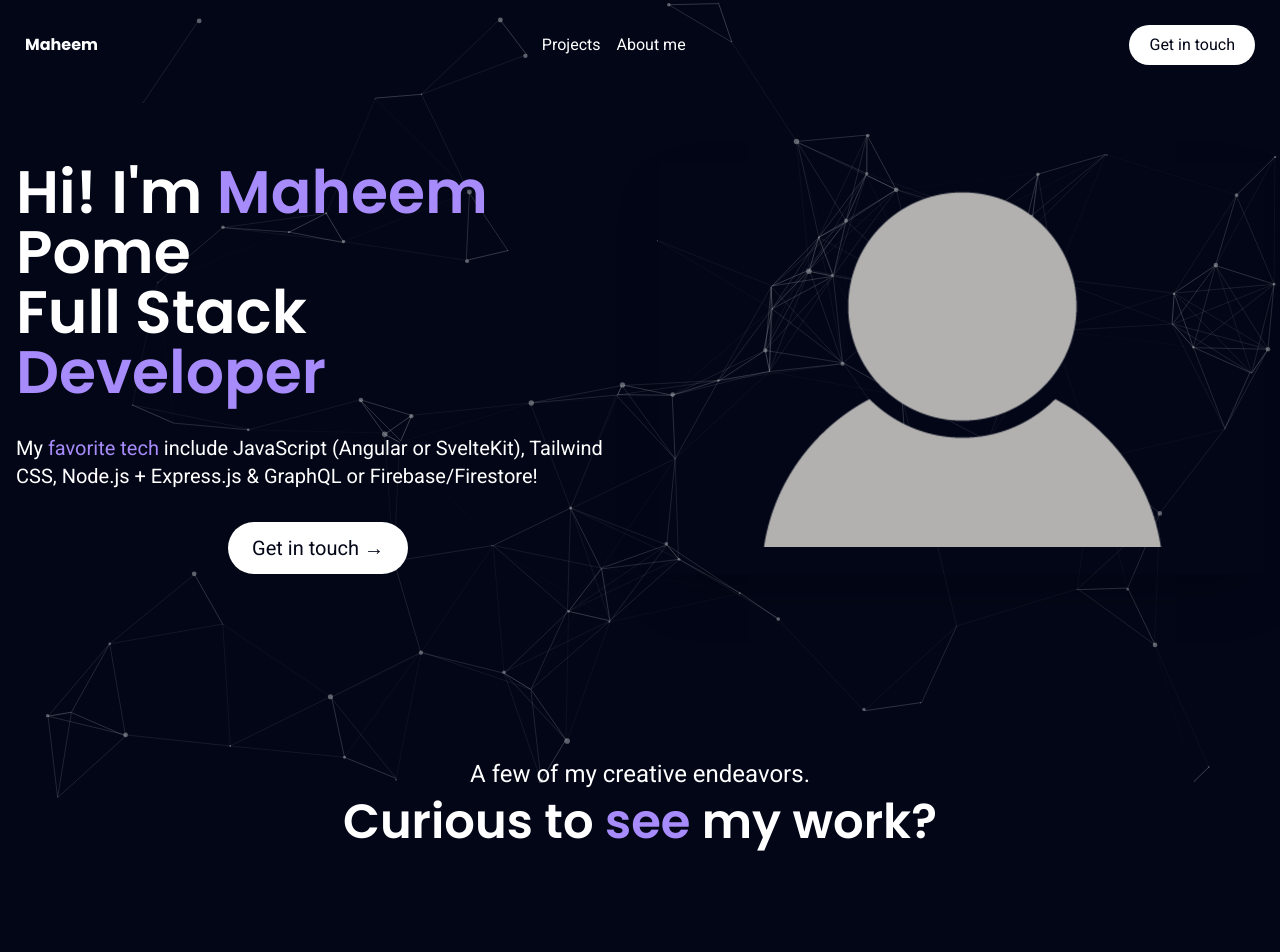
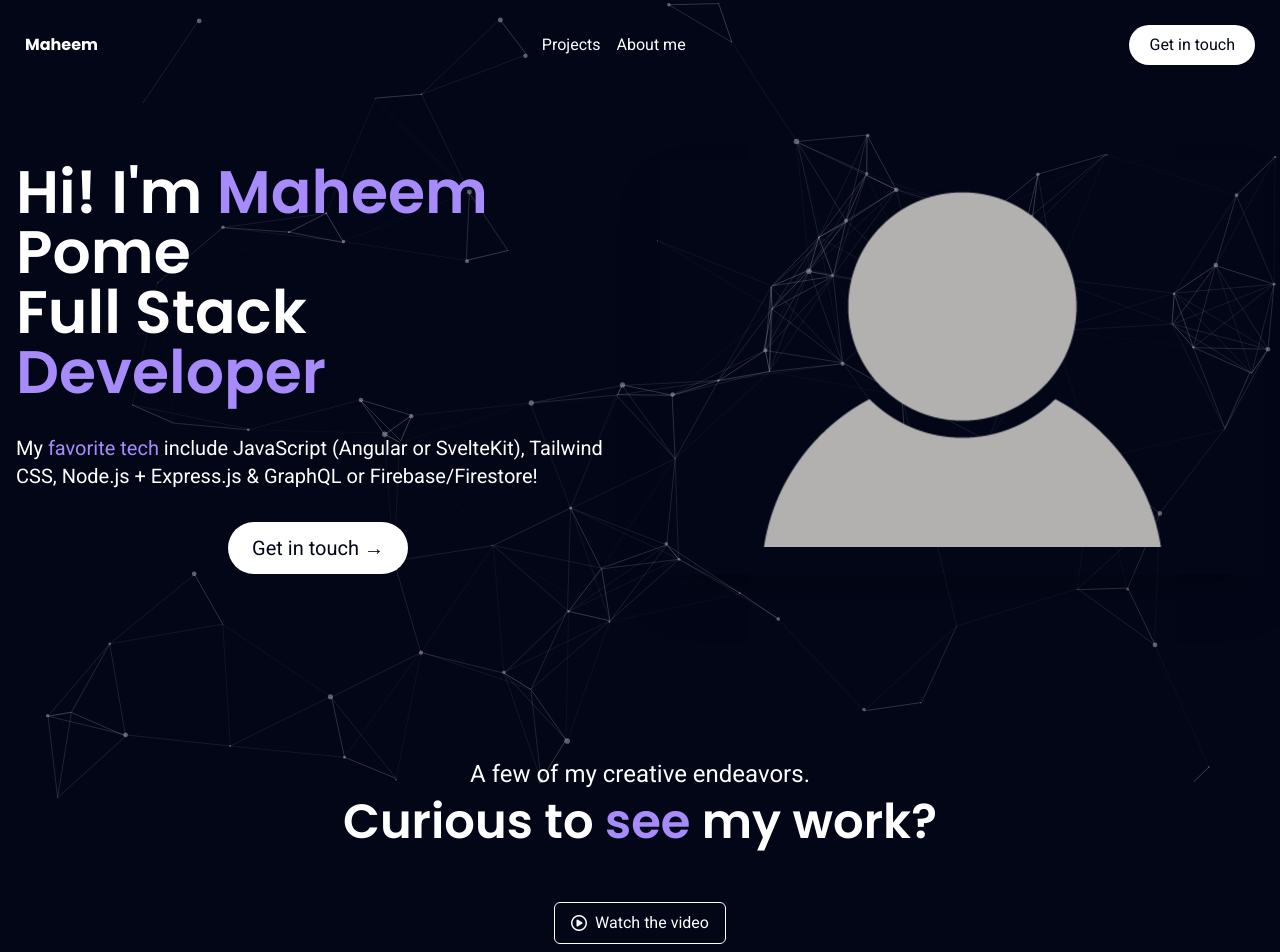
Before and after one commit to maheem20/web_portfolio, a SvelteKit app: page / in a window 1280 px wide. Shown: the top 952 px of the page. Built offline with nearby package versions, Linux system fonts and the light colour scheme.

Commit message:
feat: add "Watch the video" link

```diff
--- a/src/components/Main.svelte
+++ b/src/components/Main.svelte
@@ -48,5 +48,9 @@
                 Curious to <span class="poppins text-violet-400">see</span> my work?
             </h3>
         </div>
+        <a href="https://www.youtube.com" target="_blank" class="mx-auto px-4 py-2 rounded-md border border-solid border-white flex items-center gap-2 -mb-4 sm:-mb-0 -mt-10 hover:border-violet-700 duration-200">
+            <i class="fa-regular fa-circle-play"></i>
+            <p>Watch the video</p>
+        </a>
     </section>
 </main>
```
